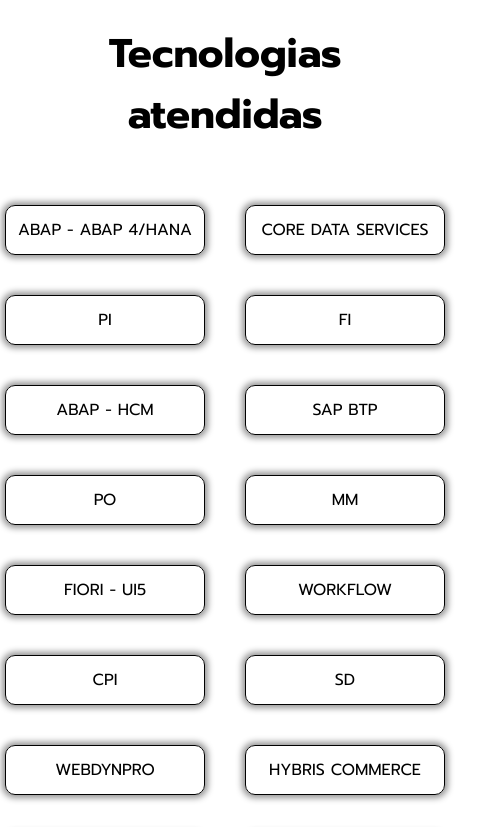
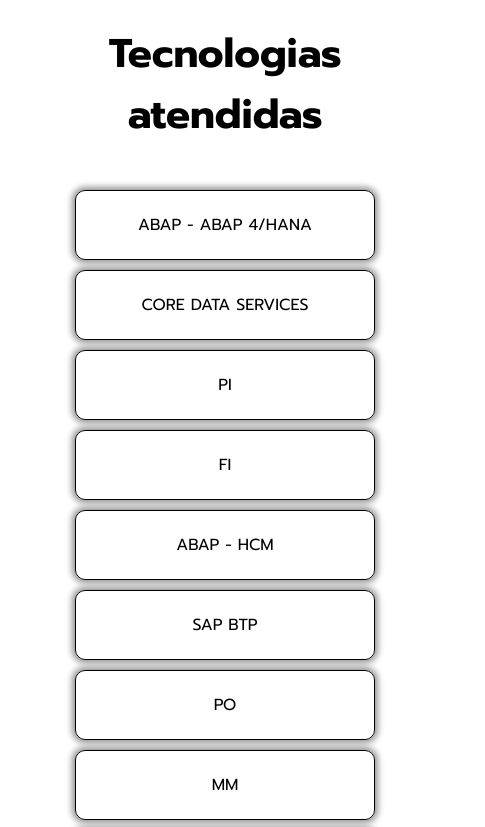
Before and after one commit to AllexAllan/Prestativ, a plain HTML site: page index.html in a window 390 px wide. Shown: the part 2972-3799 px from the top of the page, 485 px wide, since content can reach past the window. Drawn offline with Linux system fonts and the light colour scheme.

Commit message:
Update reposive.css

```diff
--- a/SRC/CSS/reposive.css
+++ b/SRC/CSS/reposive.css
@@ -29,9 +29,14 @@
 @media (max-width: 1080px){
     .technology ul {
         display: grid;
-        grid-template-columns: repeat(2, 1fr);
-        grid-template-rows: repeat(10, 1fr);
+        grid-template-columns:1fr;
+        grid-template-rows: repeat(20, 1fr);
         }
+    .technology ul li a {
+        width: 300px;
+        height: 70px;
+        margin: 5px;
+    }
 
     .service .item {
             text-align: center;
```
